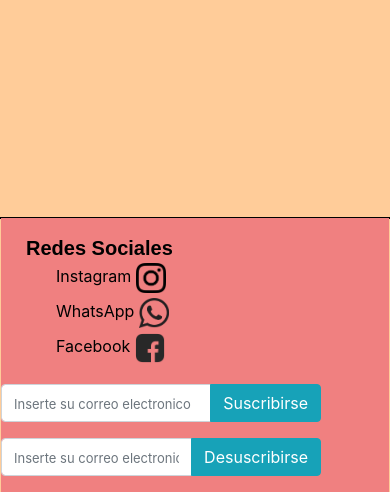
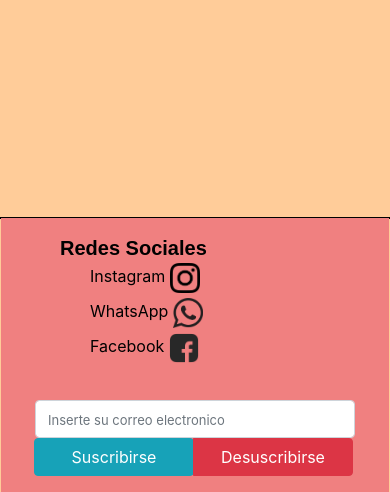
Before and after one commit to BatiDyDx/caelum-concordia, a Flask app: page /product in a window 390 px wide. Shown: the part 689-1181 px from the top of the page. Run offline with Flask 2, Linux system fonts and the light colour scheme; data that the repository does not hold is empty; some libraries are stand-ins or nearby versions.

Commit message:
Changed database, new features: suscribe and preview products

```diff
--- a/index.py
+++ b/index.py
@@ -3,11 +3,18 @@ from flask import Flask, render_template, send_from_directory, request, redirect
 from flask_mysqldb import MySQL
 
 app = Flask(__name__)
-app.config['MYSQL_HOST'] = 'localhost' #sql10.freemysqlhosting.net , mysql-12563-0.cloudclusters.net
-app.config['MYSQL_USER'] = 'root' #sql10364048 , Bati
-app.config['MYSQL_PASSWORD'] = '' #RYuAGkygdA , Bautista01
-app.config['MYSQL_DB'] = 'Caelum' #sql10364048 , Caelum
+app.config['MYSQL_HOST'] = 'd1kb8x1fu8rhcnej.cbetxkdyhwsb.us-east-1.rds.amazonaws.com' #d1kb8x1fu8rhcnej.cbetxkdyhwsb.us-east-1.rds.amazonaws.com
+app.config['MYSQL_USER'] = 'djzh5kqhwdh4f6ue' #djzh5kqhwdh4f6ue
+app.config['MYSQL_PASSWORD'] = 'lh2ehc9akqk8j2do' #lh2ehc9akqk8j2do
+app.config['MYSQL_DB'] = 'oneoqwg7xmndwlc2' #oneoqwg7xmndwlc2
 mysql = MySQL(app)
+
+#Link for alternate free database, although not so trustable
+#http://www.phpmyadmin.co/import.php?db=sql10364048&table=users&sql_query=SELECT+%2A+FROM+%60users%60&show_query=1
+#HOST: sql10.freemysqlhosting.net
+#USER: sql10364048
+#PASSWORD: RYuAGkygdA
+#DATABASE: sql10364048
 
 app.secret_key = 'mysecretkey'
 
@@ -37,6 +44,10 @@ def delete_suscriber():
         mysql.connection.commit()
         return redirect(url_for('home'))
 
+@app.route('/delete_page')
+def delete_page():
+    return render_template('delete.html')
+
 @app.route('/about')
 def about():
     return render_template('about.html')
@@ -44,12 +55,19 @@ def about():
 @app.route('/product')
 def product():
     cur = mysql.connection.cursor()
-    cur.execute('SELECT * FROM products ORDER BY name ASC')
+    cur.execute('SELECT * FROM products ORDER BY category ASC')
     data = cur.fetchall()
     cur = mysql.connection.cursor()
-    cur.execute('SELECT name, COUNT(product_id) FROM products GROUP BY name ORDER BY name')
+    cur.execute('SELECT category, COUNT(product_id) FROM products GROUP BY category ORDER BY category')
     data2 = cur.fetchall()
-    return render_template('productos.html', products = data, categories = data2)
+    return render_template('products.html', products = data, categories = data2)
+
+@app.route('/product/<string:id>')
+def product_view(id):
+    cur = mysql.connection.cursor()
+    cur.execute("SELECT * FROM products WHERE product_id = '{}'".format(id))
+    data = cur.fetchall()
+    return render_template('product_view.html', product = data)
 
 @app.route('/icon.ico')
 def favicon():
--- a/static/css/footer.css
+++ b/static/css/footer.css
@@ -11,7 +11,7 @@ footer{
     position: absolute;
     background-color: lightcoral; /* Match the color of the body background */
     width: 100%;
-    display:inline-block;
+    display:flex;
 }
 
 .footer-figure-1{
@@ -34,8 +34,34 @@ footer{
 
 .input-group{
     width:320px;
-    min-width:100px
+    min-width:100px;
+    padding: 15px 0 0 15px;
+    display: "block";
+}
+input.email-input{
+    width:100% !important
 }
 ::placeholder{
     font-size: 13px;
 }
+.input-group-append{
+    width:100%;
+}
+
+footer form .btn{
+    width:50%
+}
+
+button.btn, input.form-control{
+    border-radius: .25rem !important;
+}
+
+@media only screen and (max-width:550px){
+    .footer_div{
+        display: grid;
+        justify-content: center;
+    }
+    .input-group{
+        padding: initial;
+    }
+}
--- a/templates/home.html
+++ b/templates/home.html
@@ -1,6 +1,6 @@
 {%extends 'layout.html'%}
 
-{% block content%}
+{% block content %}
 <h1>Home</h1>
 
 <div class="jumbotron">
--- a/templates/layout.html
+++ b/templates/layout.html
@@ -72,16 +72,11 @@
           </li>
         </ul>
       </figure>
-      <form class="input-group mb-3" action="/add_suscriber" method="POST">
-          <input type="email" name="email" class="form-control" placeholder="Inserte su correo electronico" aria-label="Inserte su correo electronico" aria-describedby="button-addon">
+      <form class="input-group mb-3" style="display:block;" action="/add_suscriber" method="POST">
+          <input type="email" name="email" class="form-control email-input" placeholder="Inserte su correo electronico" aria-label="Inserte su correo electronico" aria-describedby="button-addon" required>
           <div class="input-group-append">
             <button class="btn btn-info" type="submit" id="submit-button">Suscribirse</button>
-          </div>
-      </form>
-      <form class="input-group mb-3" action="/delete_suscriber" method="POST">
-          <input type="email" name="email" class="form-control" placeholder="Inserte su correo electronico" aria-label="Inserte su correo electronico" aria-describedby="button-addon">
-          <div class="input-group-append">
-            <button class="btn btn-info" type="submit" id="submit-button">Desuscribirse</button>
+            <a href="/delete_page" class="btn btn-danger">Desuscribirse</a>
           </div>
       </form>
     </div>
--- a/templates/productos.html
+++ b/templates/products.html
@@ -22,18 +22,18 @@
         <div class="card-row card-row-products" id="{{category.0}}">
             <div class="card">
                 <div class="card-header">
-                {{ category.0 }}
+                Categoria: {{ category.0 }}
                 </div>
                 <div class="media-body p-3">
                     {% for product in products %}
                         {% if product.1 == category.0 %}
-                            <div class="media pt-3">
+                            <a class="media pt-3" href="/product/{{product.0}}" id="{{product.0}}">
                                 <img src="{{ product.3 }}" class="media-item mr-3" alt="...">
                                 <div class="media-body">
                                 <p class="mt-0">{{ product.1 }}</p>
                                 Cras sit amet nibh libero, in gravida nulla. Nulla vel metus scelerisque ante sollicitudin. Cras purus odio, vestibulum in vulputate at, tempus viverra turpis. Fusce condimentum nunc ac nisi vulputate fringilla. Donec lacinia congue felis in faucibus.
                                 </div>
-                            </div>
+                            </a>
                         {% endif %}
                     {% endfor %}
                 </div>
```
Also changed, not shown: static/css/main.css (+32 -24 lines), templates/about.html (+0 -19 lines), templates/delete.html (added, +16 -0 lines), templates/product_view.html (added, +15 -0 lines), static/icon.ico, 1 other file.
